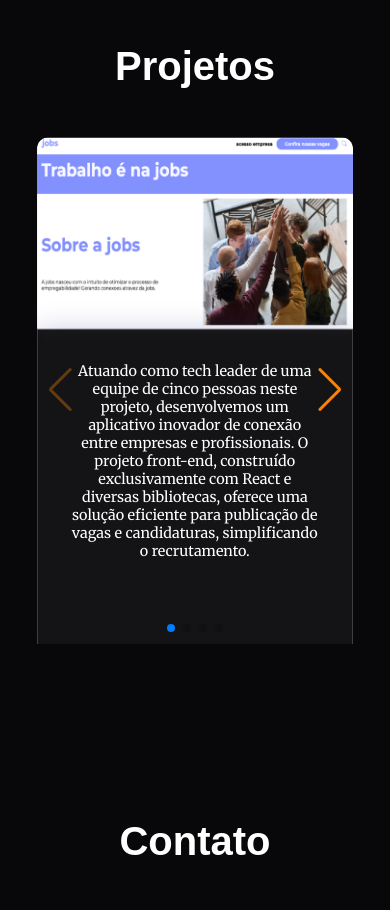
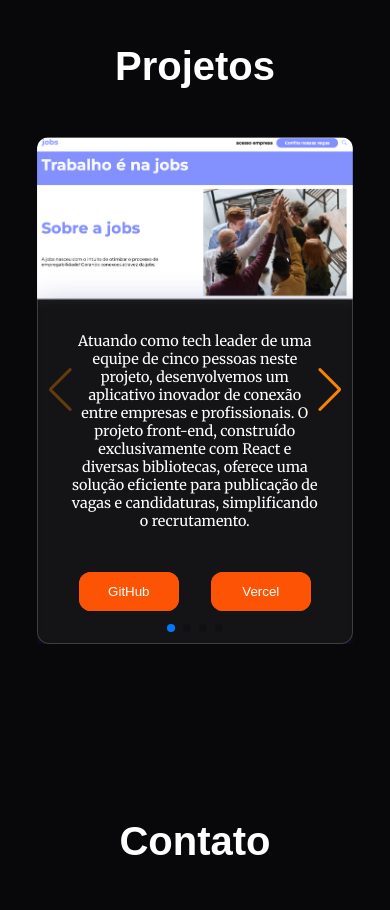
Before and after one commit to gusmfs/portfolio, a React (Vite) app: page / in a window 390 px wide. Shown: the part 2740-3650 px from the top of the page. Built offline with nearby package versions, Linux system fonts and the light colour scheme.

Commit message:
responsive adjusts

```diff
--- a/src/components/Section/ProjectsSection/ProjectCard/style.module.css
+++ b/src/components/Section/ProjectsSection/ProjectCard/style.module.css
@@ -3,7 +3,7 @@
   flex-direction: column;
   height: 100%;
   width: 100%;
-  min-height: 600px;
+  min-height: 400px;
 }
 .imgProject {
   height: 50%;
```
